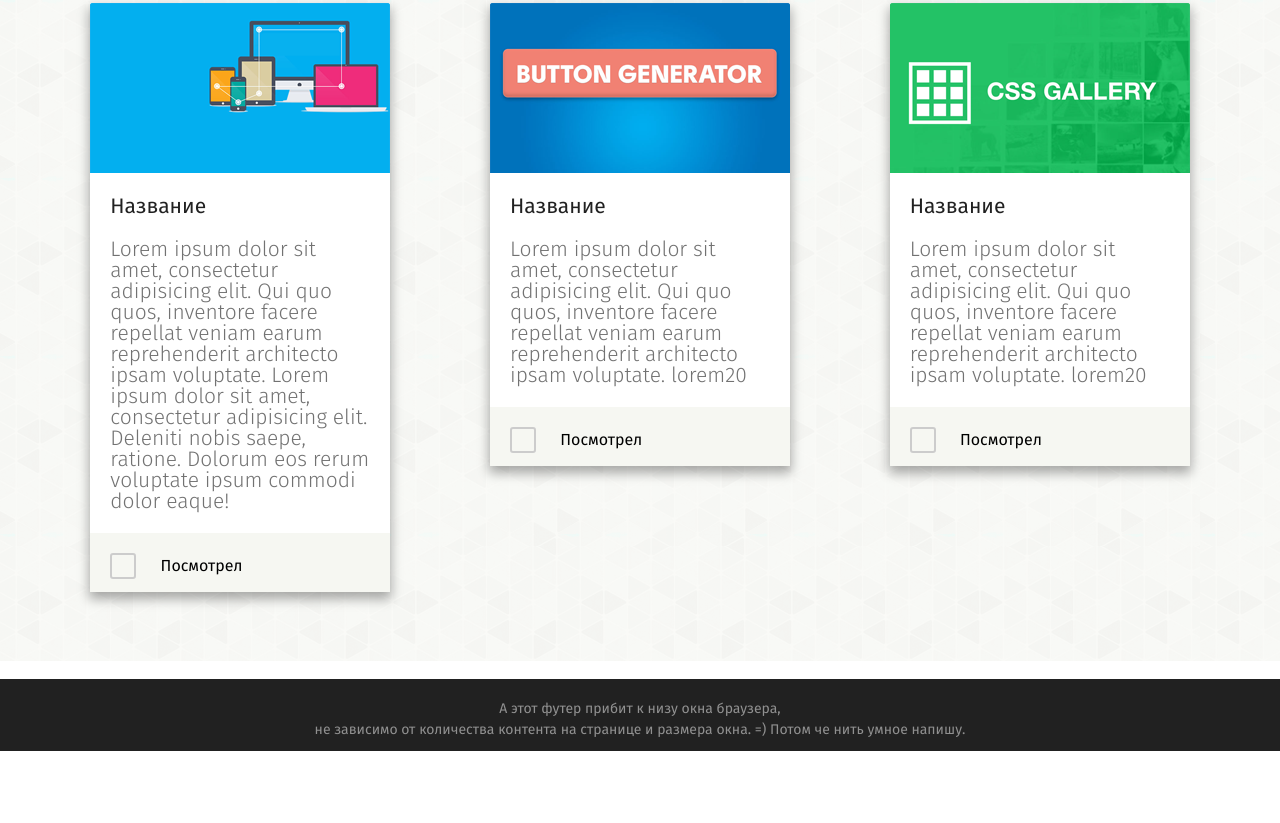
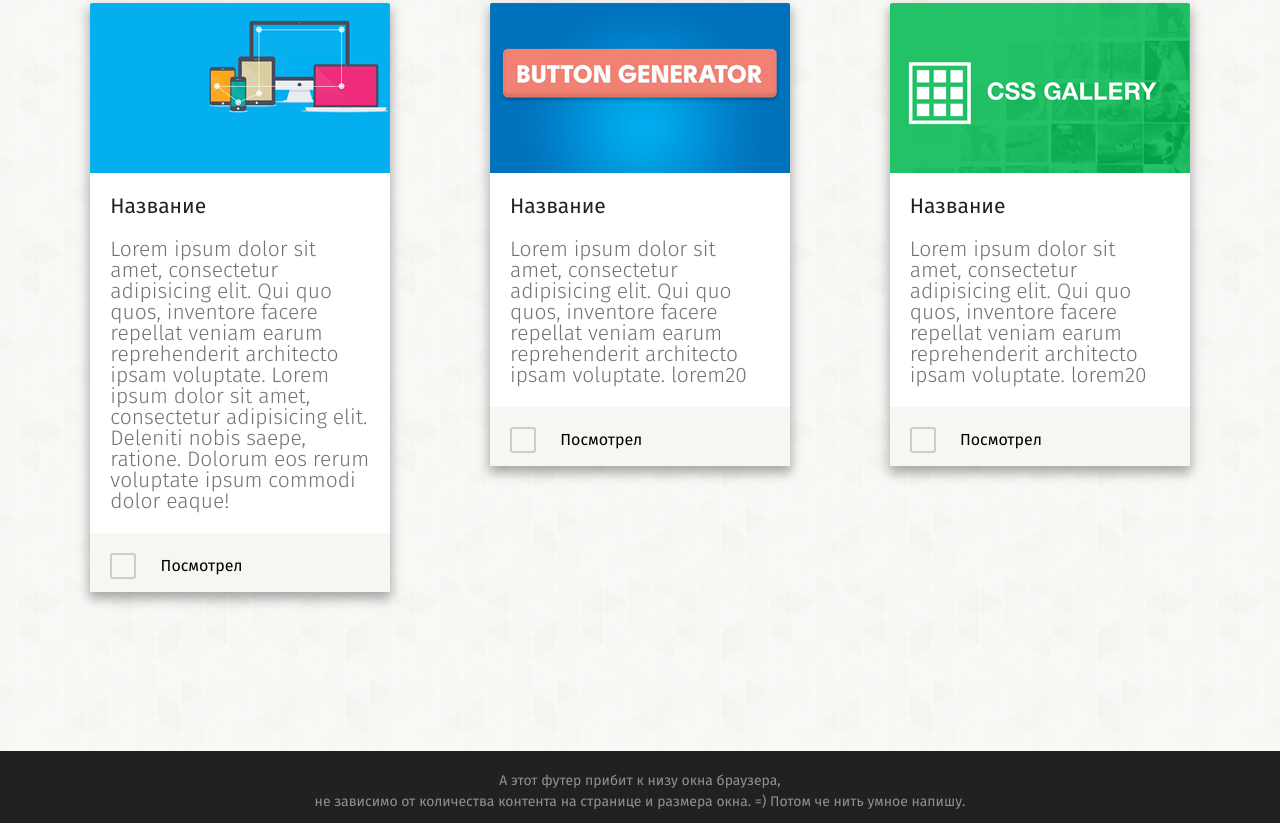
Before and after one commit to HollyBang/HollyBang.github.io, a website: page index.html in a window 1280 px wide. Shown: the part 1162-1985 px from the top of the page. Before the commit the page ends 1913 px from the top, so only its background shows below. Drawn offline with nearby package versions, Linux system fonts and the light colour scheme.

Commit message:
fixed footer

```diff
--- a/frontend/styles/main.sass
+++ b/frontend/styles/main.sass
@@ -14,10 +14,12 @@ html
 	min-height: 100%
 	width: 100%;
 	min-width: 1200px
-	position: relative
 body
+	display: flex
+	flex-direction: column
 	height: 100%
 	min-width: 1200px
+	min-height: 100vh
 	margin: 0
 	padding: 0
 	font-family: 'Fira Sans', sans-serif
@@ -161,6 +163,7 @@ body
 	@include sprite($experience)
 
 .portfolio
+	flex-grow: 1
 	width: 100%
 	background: #f6f7f2 url("../image/bg.png") repeat
 	h2
@@ -295,9 +298,7 @@ body
 .fa
 	color: $headerColor
 .footer
-	position: absolute
-	left: 0
-	bottom: 0
+	flex-shrink: 0
 	width: 100%
 	background-color: #212121
 	.wrapper__footer
@@ -321,3 +322,5 @@ body
 	content: ""
 	display: table
 	clear: both
+
+@import mediaQueries
```
Also changed, not shown: frontend/styles/_mediaQueries.sass (added, +8 -0 lines), public/styles/main.css.
